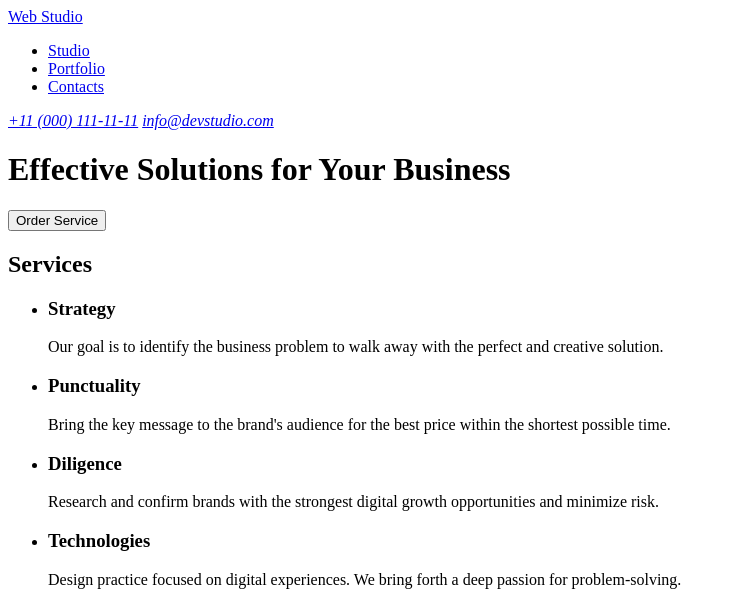
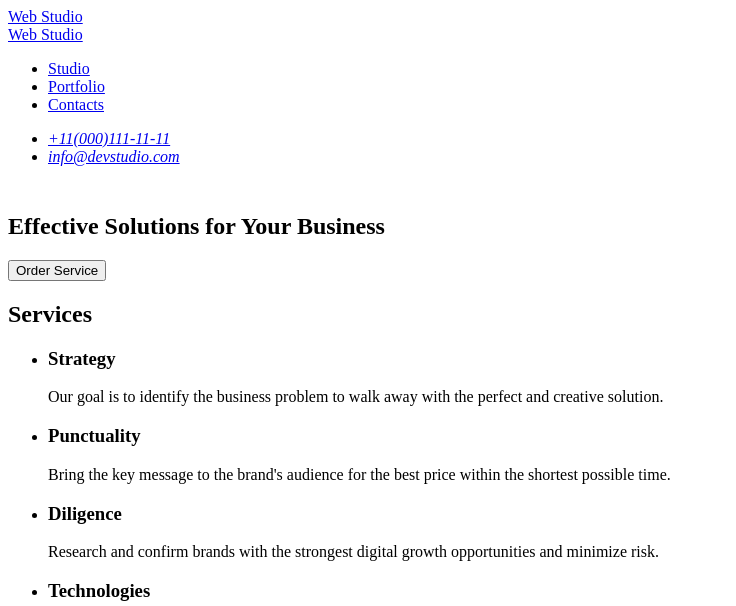
Before and after one commit to Vlad-Khoroshunov/goit-markup-hw-01, a plain HTML site: page index.html in a window 1280 px wide. Shown: the top 606 px of the page, without its empty margins (0-736 px from the left). Drawn offline with Linux system fonts and the light colour scheme.

Commit message:
correction1

```diff
--- a/index.html
+++ b/index.html
@@ -11,6 +11,8 @@
             <a href="./index.html">Web
             Studio</a>
             <nav>
+                <a href="./index.html">Web
+            Studio</a>
                 <ul>
                     <li>
                         <a href="#">Studio</a>
@@ -26,15 +28,24 @@
                 </ul>
             </nav>
             <address>
-                <a href="tel:+110001111111">+11 (000) 111-11-11</a>
-                <a href="mailto:info@devstudio.com">info@devstudio.com</a>
+                <ul>
+                        <li><a href="tel:+110001111111">+11(000)111-11-11</a></li>
+                        <li><a href="mailto:info@devstudio.com">info@devstudio.com</a></li>
+                </ul>
             </address>
     </header>
 
     <main>
-        <h1>Effective Solutions
-            for Your Business</h1>
+        <section>
+            <h1>
+                <br>
+                Effective Solutions
+                for Your Business
+                </br>
+            </h1>
             <button type="button">Order Service</button>
+        </section>
+
             <section>
                 <h2>Services</h2>
                 <ul>
```
